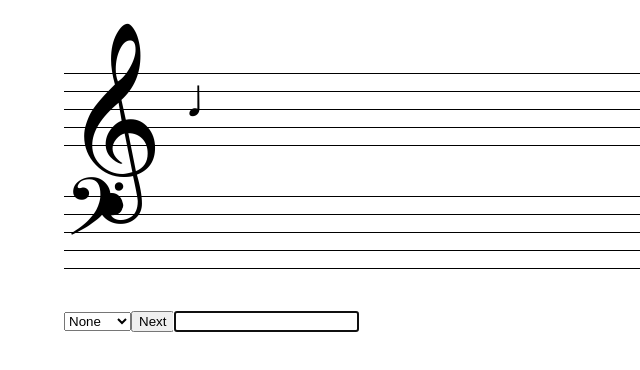
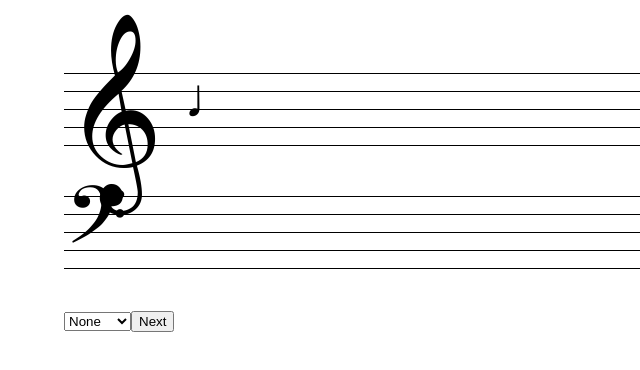
Before and after one commit to reergymerej/note-quizzer, a React (Create React App) app: page / in a window 1280 px wide. Shown: the top 370 px of the page, without its empty margins (0-640 px from the left). Built offline with nearby package versions, Linux system fonts and the light colour scheme.

Commit message:
Hide some tools based on if we're running a game or not

```diff
--- a/src/App.css
+++ b/src/App.css
@@ -11,14 +11,15 @@
   content: '\1D11E';
   font-size: 10.5em;
   position: absolute;
-  bottom: -63px;
+  bottom: -54px;
 }
 
 .BassCleff:before {
   content: '\1D122';
   font-size: 6.1em;
   position: absolute;
-  top: -31px;
+  top: -23px;
+  left: 1px;
 }
 
 .Line {
@@ -60,3 +61,10 @@
 .Tools {
   margin-top: 2em;
 }
+
+.input {
+  font-size: 2em;
+  width: 100%;
+  text-align: center;
+  text-transform: uppercase;
+}
--- a/src/App.js
+++ b/src/App.js
@@ -92,7 +92,6 @@ class App extends Component {
     this.setState({
       on: getRandomNotes(),
       input: '',
-      labelMode: 'off',
       disable: false,
     })
 
@@ -103,7 +102,10 @@ class App extends Component {
 
   handleInputChange = (event) => {
     const { value } = event.target
-    this.timer = setTimeout(this.nextNote, 1000)
+    this.timer = setTimeout(() => {
+      this.nextNote()
+      this.setState({ labelMode: 'off' })
+    }, 1000)
 
     this.setState({
       input: value,
@@ -122,26 +124,31 @@ class App extends Component {
         <Treble on={this.state.on} labels={this.state.labelMode} />
         <Bass on={this.state.on} labels={this.state.labelMode} />
         <div className="Tools">
+          { !this.state.running &&
             <select onChange={this.handleSelectChange} value={this.state.labelMode}>
               <option value="none">None</option>
               <option value="all">All</option>
               <option value="on">Current</option>
             </select>
+          }
 
           <button onClick={this.handleNextClick}>
             Next
           </button>
 
+          { this.state.running &&
             <input
+              className="input"
               onChange={this.handleInputChange}
               value={this.state.input}
               disabled={this.state.disable}
               autoFocus
               ref={(node) => this.input = node}
             />
+          }
         </div>
       </div>
-    );
+    )
   }
 }
 
```
Lines whose indentation alone changed are shown as unchanged.
